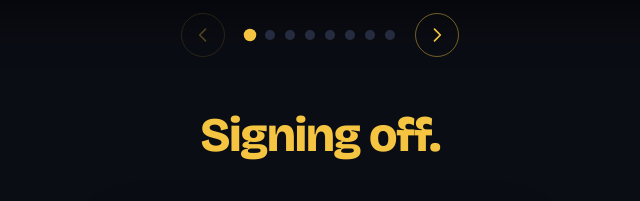
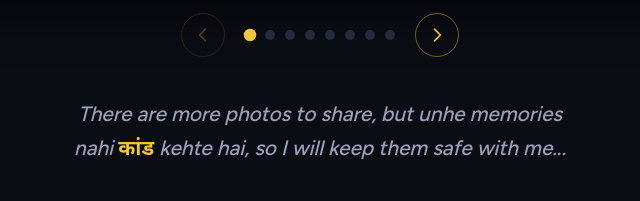
Before and after one commit to milindnaikare-ship-it/a-final-note, a plain HTML site: page index.html in a window 1280 px wide. Shown: the part 5944-6145 px from the top of the page, without its empty margins (320-960 px from the left). Drawn offline with nearby package versions, Linux system fonts and the light colour scheme.

Commit message:
Add a note about the photos kept private
Co-Authored-By: Claude Opus 5.5 <noreply@anthropic.com>
Claude-Session: https://claude.ai/code/session_01FT74PrvJcL1apwwhei3DFj

```diff
--- a/index.html
+++ b/index.html
@@ -15,7 +15,7 @@
 <title>A final note</title>
 <link rel="preconnect" href="https://fonts.googleapis.com">
 <link rel="preconnect" href="https://fonts.gstatic.com" crossorigin>
-<link href="https://fonts.googleapis.com/css2?family=Bricolage+Grotesque:opsz,wght@12..96,500;12..96,800&family=Figtree:wght@400;500;600&display=swap" rel="stylesheet">
+<link href="https://fonts.googleapis.com/css2?family=Bricolage+Grotesque:opsz,wght@12..96,500;12..96,800&family=Figtree:wght@400;500;600&family=Noto+Sans+Devanagari:wght@600&display=swap" rel="stylesheet">
 <style>
   /* Layout: a spotlit opening statement on a dark stage, then a single-column scrapbook of memes, each pinned slightly askew. */
   /* Deliberately dark-only: the page looks the same whatever theme the viewer uses. */
@@ -269,6 +269,8 @@
     letter-spacing: 0;
     text-wrap: balance;
   }
+  .signoff .aside { max-width: 34rem; font-style: italic; }
+  .signoff .kaand { color: var(--gold); font-style: normal; font-weight: 600; font-family: var(--body), 'Noto Sans Devanagari', 'Mangal', sans-serif; }
   .signoff p {
     color: var(--gold);
     margin: 0;
@@ -314,6 +316,7 @@
       </button>
     </div>
   </section>
+  <p class="lead aside">There are more photos to share, but unhe memories nahi <span class="kaand" lang="hi">कांड</span> kehte hai, so I will keep them safe with me...</p>
   <p>Signing off.</p>
   <figure class="clip">
     <video src="memes/09-hamare-baad-mehfil.mp4" controls playsinline preload="metadata" aria-label="Nana Patekar dialogue clip: Hamare baad mehfil mein afsane bayan honge"></video>
```
